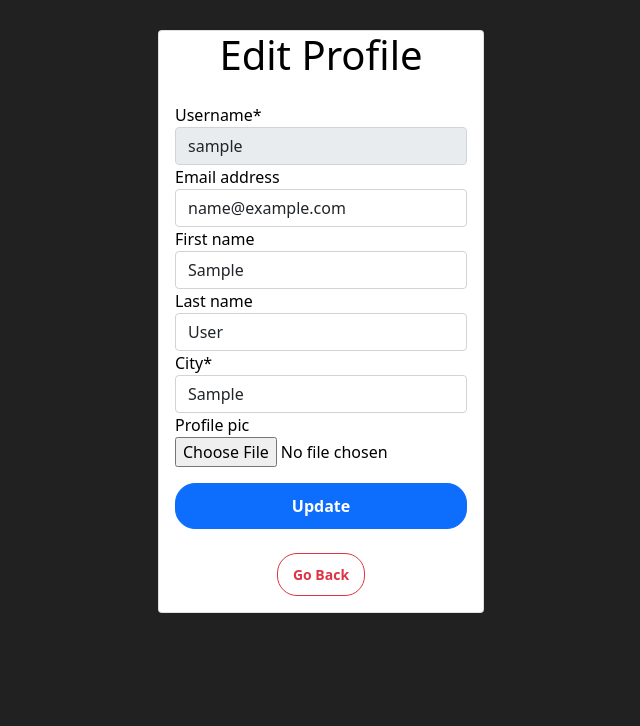
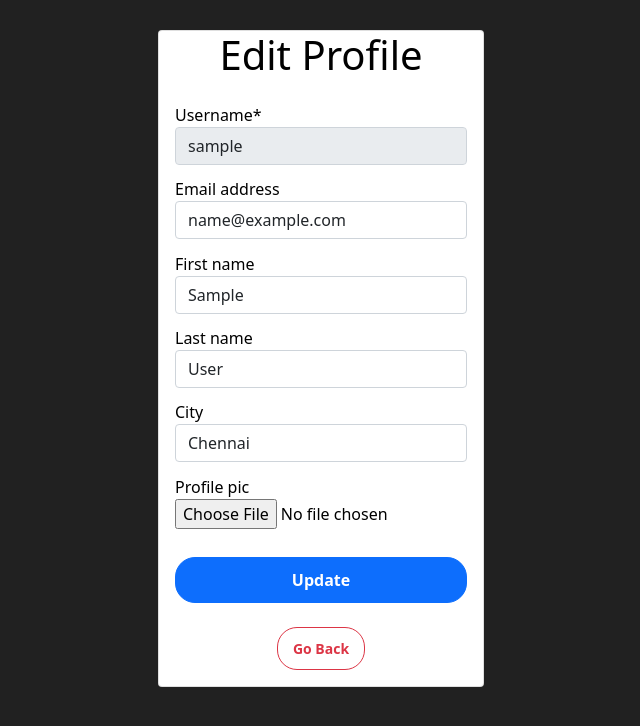
Before and after one commit to Krishnaonec/mainproject, a Django app: page /accounts/update_profile/ in a window 1280 px wide. Shown: the part 56-782 px from the top of the page, without its empty margins (319-959 px from the left). Run offline with Django 3.2, Linux system fonts and the light colour scheme; a user stored in the database is signed in; tables that the repository leaves empty hold one stand-in row (values such as "Sample post"); some libraries are stand-ins or nearby versions.

Commit message:
Change City field of Profile model to ChoiceField

```diff
--- a/accounts/forms.py
+++ b/accounts/forms.py
@@ -41,7 +41,8 @@ class UserUpdateForm(forms.ModelForm):
 
 
 class ProfileUpdateForm(forms.ModelForm):
-    city = forms.CharField(max_length=100)
+    cities = [('Chennai', 'Chennai'), ('Hyderabad', 'Hyderabad'), ('Bengauluru', 'Bengaluru')]
+    city = forms.ChoiceField(choices= cities, required=False)
     profile_pic = forms.ImageField(
                         widget=forms.FileInput,
                         required=False,
--- a/accounts/templates/accounts/update_profile.html
+++ b/accounts/templates/accounts/update_profile.html
@@ -8,7 +8,7 @@
         <div class="card">
             <h1 class="text-center">Edit Profile</h1>
             <div class="card-body">
-                <form action="" method="post" enctype="multipart/form-data" class="d-flex flex-column justify-content-between">
+                <form action="" method="post" enctype="multipart/form-data" class="d-flex flex-column justify-content-between" style="height: 500px;">
                     {% csrf_token %}
                     {{ u_form | crispy}}
                     {{ p_form | crispy }}
```
